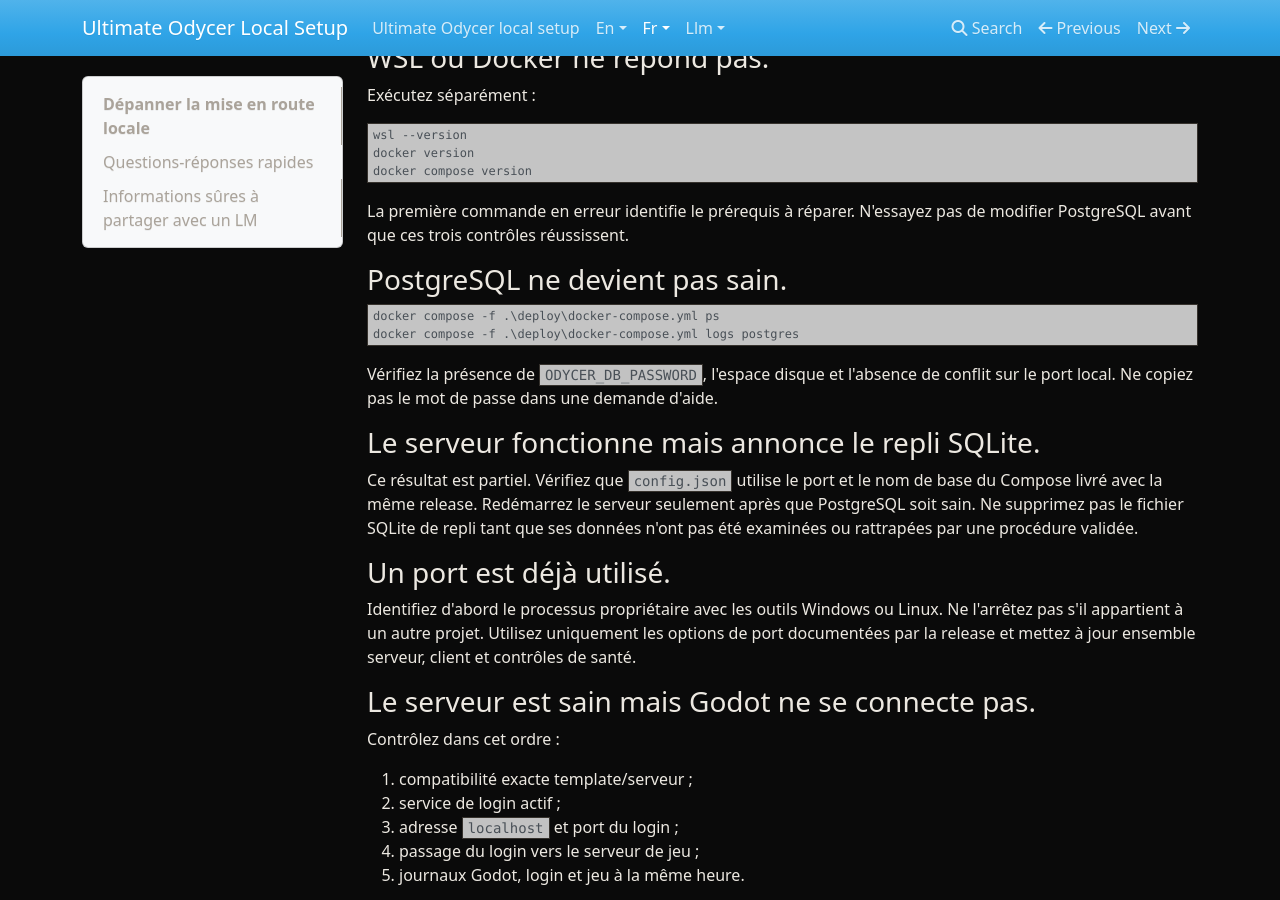
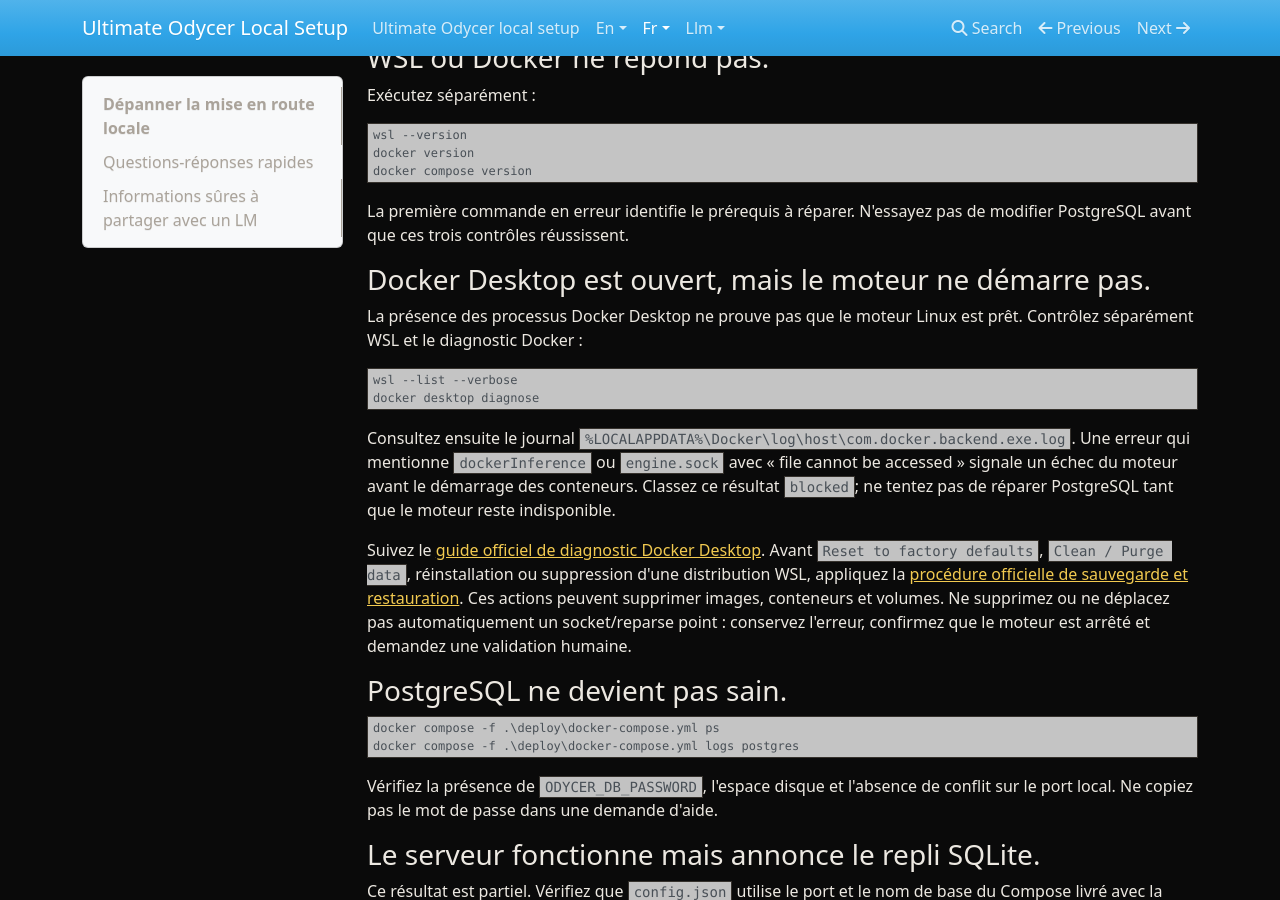
Before and after one commit to zedarvates/ultimate-odycer-docs, an MkDocs documentation site: the page built from docs/fr/how-to/troubleshoot-local-setup.md, in a window 1280 px wide and 900 px high, scrolled down 415 px. Built offline with MkDocs 1.6.1, drawn with Linux system fonts in a browser that asks for light colours.

Commit message:
docs: add safe Docker engine troubleshooting

````diff
--- a/docs/fr/how-to/troubleshoot-local-setup.md
+++ b/docs/fr/how-to/troubleshoot-local-setup.md
@@ -28,6 +28,32 @@
 
 La première commande en erreur identifie le prérequis à réparer. N'essayez pas
 de modifier PostgreSQL avant que ces trois contrôles réussissent.
+
+### Docker Desktop est ouvert, mais le moteur ne démarre pas.
+
+La présence des processus Docker Desktop ne prouve pas que le moteur Linux est
+prêt. Contrôlez séparément WSL et le diagnostic Docker :
+
+```powershell
+wsl --list --verbose
+docker desktop diagnose
+```
+
+Consultez ensuite le journal
+`%LOCALAPPDATA%\Docker\log\host\com.docker.backend.exe.log`. Une erreur qui
+mentionne `dockerInference` ou `engine.sock` avec « file cannot be accessed »
+signale un échec du moteur avant le démarrage des conteneurs. Classez ce
+résultat `blocked`; ne tentez pas de réparer PostgreSQL tant que le moteur reste
+indisponible.
+
+Suivez le
+[guide officiel de diagnostic Docker Desktop](https://docs.docker.com/desktop/troubleshoot-and-support/troubleshoot/).
+Avant `Reset to factory defaults`, `Clean / Purge data`, réinstallation ou
+suppression d'une distribution WSL, appliquez la
+[procédure officielle de sauvegarde et restauration](https://docs.docker.com/desktop/settings-and-maintenance/backup-and-restore/).
+Ces actions peuvent supprimer images, conteneurs et volumes. Ne supprimez ou ne
+déplacez pas automatiquement un socket/reparse point : conservez l'erreur,
+confirmez que le moteur est arrêté et demandez une validation humaine.
 
 ### PostgreSQL ne devient pas sain.
 
````
Also changed, not shown: docs/en/how-to/troubleshoot-local-setup.md (+25 -0 lines), docs/en/reference/llm-local-setup-prompts.md (+7 -0 lines), docs/fr/reference/llm-local-setup-prompts.md (+7 -0 lines), 2 other files.
